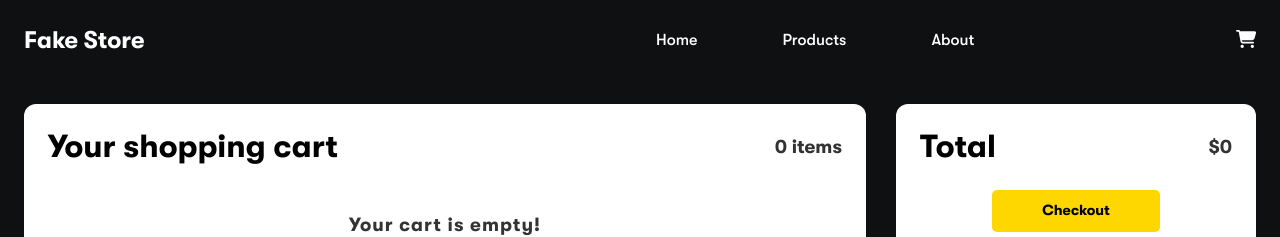
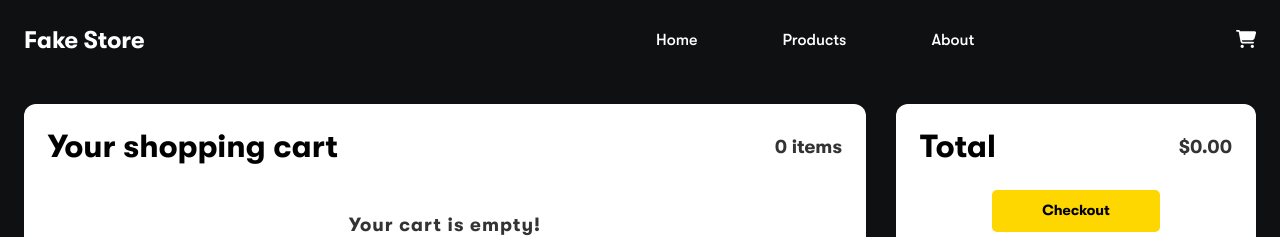
Before and after one commit to ahmeducf/shopping-cart, a React (Vite) app: page /checkout in a window 1280 px wide. Shown: the top 237 px of the page. Built offline with nearby package versions, Linux system fonts and the light colour scheme.

Commit message:
fix: Add fixed precision to total price number

```diff
--- a/src/pages/checkout/Checkout.jsx
+++ b/src/pages/checkout/Checkout.jsx
@@ -26,10 +26,12 @@ function Checkout() {
     return acc + product.quantity;
   }, 0);
 
-  const cartTotalPrice = cart.reduce((acc, item) => {
-    const product = products.get(item.id);
-    return acc + product.price * product.quantity;
-  }, 0);
+  const cartTotalPrice = cart
+    .reduce((acc, item) => {
+      const product = products.get(item.id);
+      return acc + product.price * product.quantity;
+    }, 0)
+    .toFixed(2);
 
   return (
     <main className={checkout}>
```
